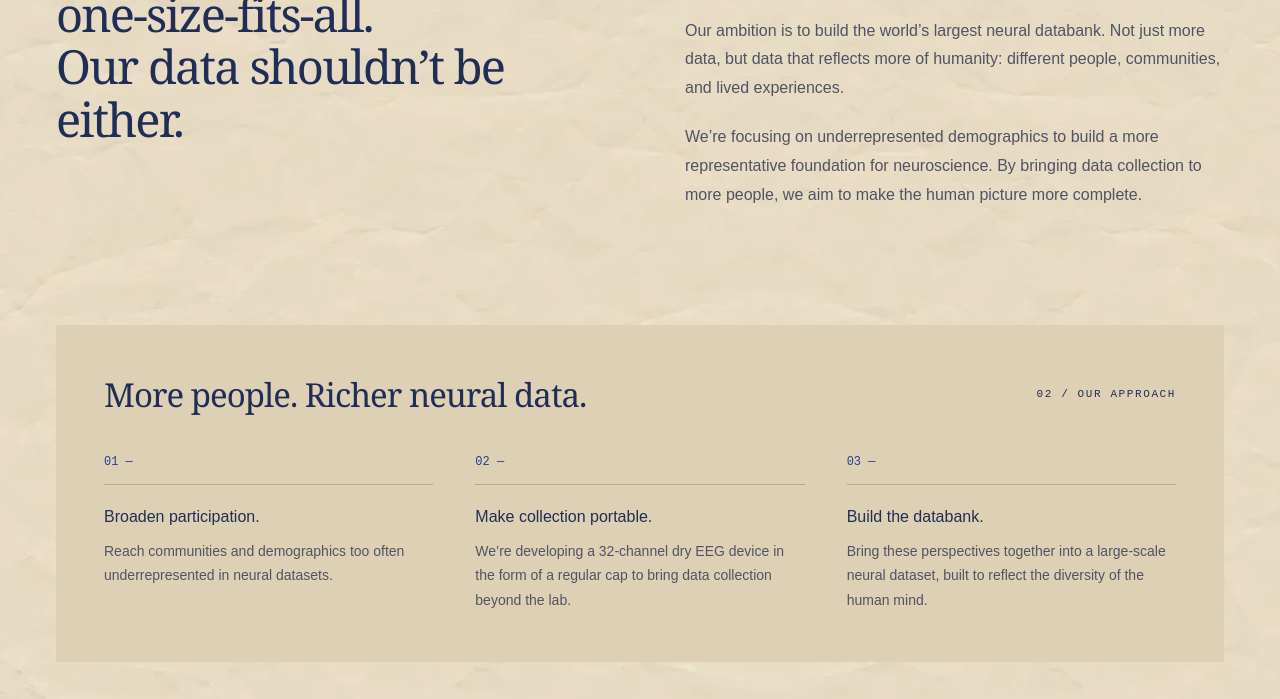
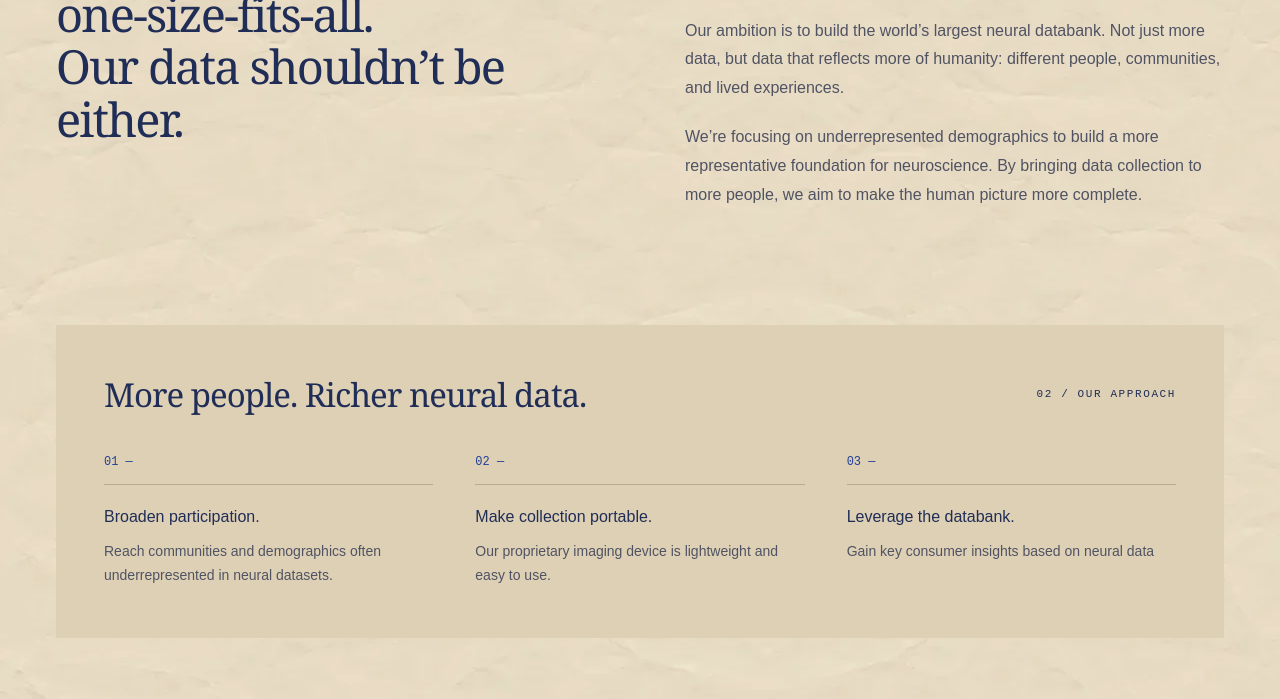
Before and after one commit to Blue-Pocket-v1/topidata-website, a plain HTML site: page index.html in a window 1280 px wide. Shown: the part 1046-1745 px from the top of the page. Drawn offline with Linux system fonts and the light colour scheme.

Commit message:
change text

```diff
--- a/index.html
+++ b/index.html
@@ -266,17 +266,17 @@
           <li>
             <span class="step-number" aria-hidden="true">01 —</span>
             <h3>Broaden participation.</h3>
-            <p>Reach communities and demographics too often underrepresented in neural datasets.</p>
+            <p>Reach communities and demographics often underrepresented in neural datasets.</p>
           </li>
           <li>
             <span class="step-number" aria-hidden="true">02 —</span>
             <h3>Make collection portable.</h3>
-            <p>We’re developing a 32-channel dry EEG device in the form of a regular cap to bring data collection beyond the lab.</p>
+            <p>Our proprietary imaging device is lightweight and easy to use.</p>
           </li>
           <li>
             <span class="step-number" aria-hidden="true">03 —</span>
-            <h3>Build the databank.</h3>
-            <p>Bring these perspectives together into a large-scale neural dataset, built to reflect the diversity of the human mind.</p>
+            <h3>Leverage the databank.</h3>
+            <p>Gain key consumer insights based on neural data</p>
           </li>
         </ol>
       </section>
```
